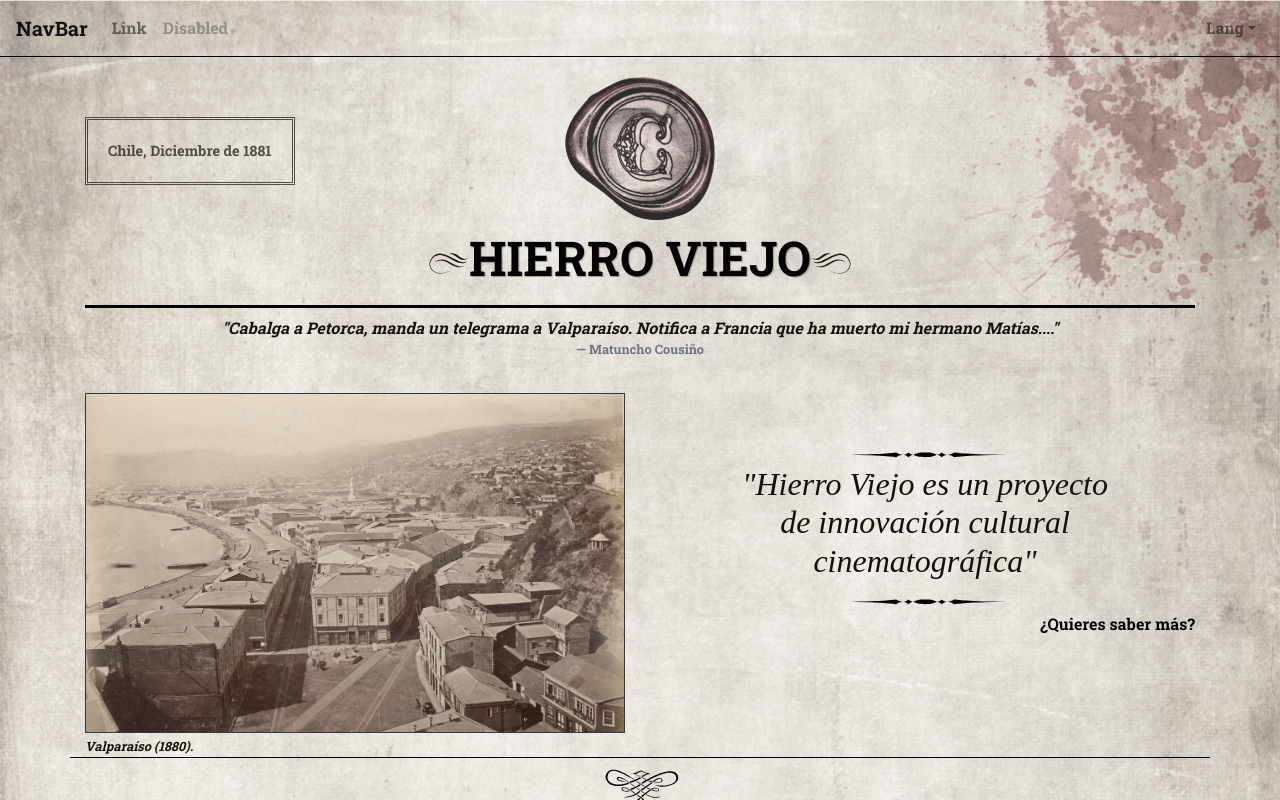
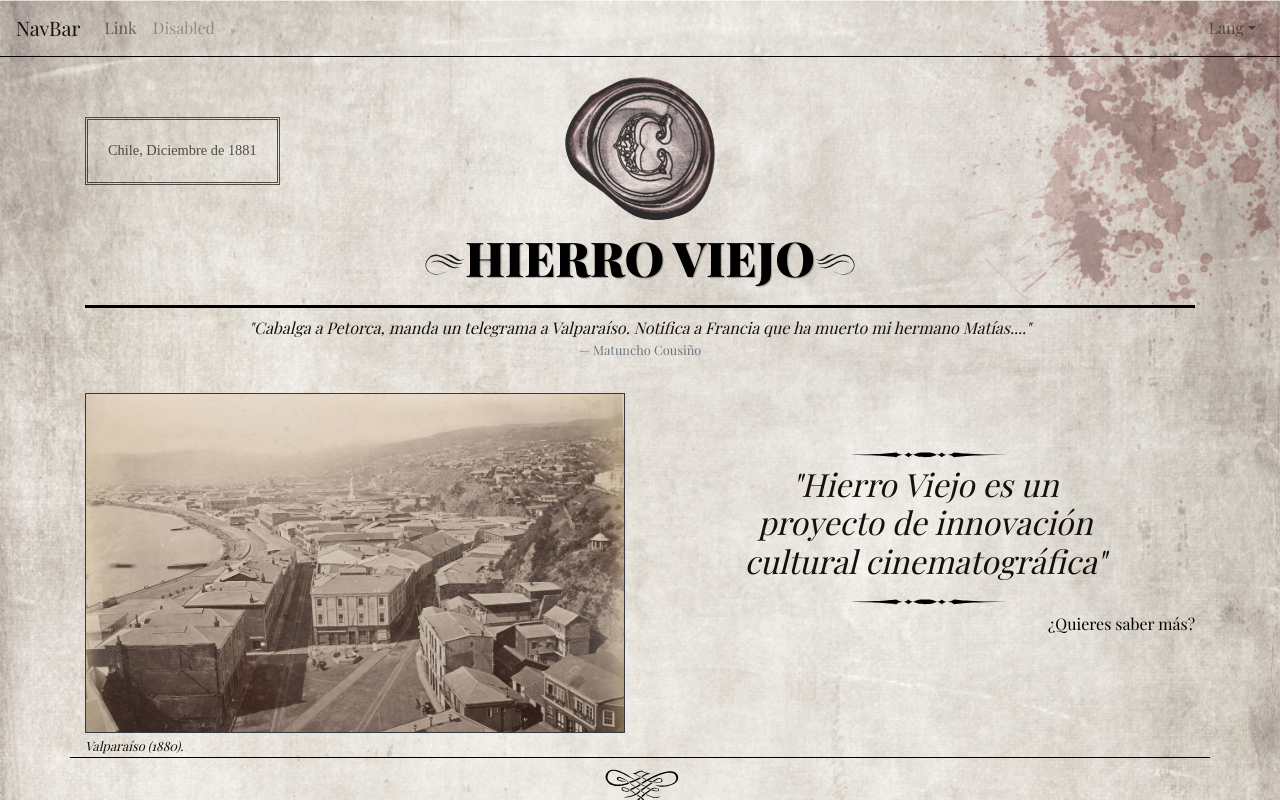
Before and after one commit to sabinovelasquez/hierroviejo, a Vue app: page / in a window 1280 px wide. Shown: the top 800 px of the page. Built offline with nearby package versions, Linux system fonts and the light colour scheme; a web font is replaced by a local one; what vuefire would draw is missing.

Commit message:
styles: editorial fonts

```diff
--- a/src/assets/scss/base/base.scss
+++ b/src/assets/scss/base/base.scss
@@ -1,5 +1,14 @@
 // STYLES THAT GO DIRECT TO A TAG WITHOUT CLASSES
 body {
-  font-family: 'Roboto Slab', serif;
-  font-size: 16px;
+  font-family: 'Playfair Display', serif;
+  font-weight: 400;
 }
+.playfair{
+  font-family: 'Playfair Display', serif;
+}
+.rye{
+  font-family: 'Rye', cursive;
+}
+.ultra{
+  font-family: 'Ultra', serif;
+}
--- a/src/assets/scss/components/title.scss
+++ b/src/assets/scss/components/title.scss
@@ -0,0 +1,3 @@
+.title{
+  font-weight: 900;
+}
--- a/src/assets/scss/settings/fonts-imports.scss
+++ b/src/assets/scss/settings/fonts-imports.scss
@@ -1,25 +1,42 @@
+//===================
+// FONTS
+// Playfair - Rye - Roboto Slab
+//===================
+@import url('https://fonts.googleapis.com/css2?family=Playfair+Display:wght@400;900&family=Roboto+Slab:wght@300&family=Rye&family=Ultra&display=swap');
+
 //===================
 // FONT
-// RUBIK MONO ONE
+// PLAYFAIR DISPLAY
 //===================
-@import url('https://fonts.googleapis.com/css2?family=Rubik+Mono+One&display=swap');
+
 // HOW TO USE
-// font-family: 'Rubik Mono One', sans-serif;
+// font-family: 'Playfair Display', serif;
+//
+// HOW TO WEIGHT
+// Main titles:
+// font-weight: 900;
+//
+// Body:
+// font-weight: 400;
+
+//
+// font-family: 'Rye', cursive;
 
 
 //===================
 // FONT
 // ROBOTO SLAB
 //===================
-@import url('https://fonts.googleapis.com/css2?family=Roboto+Slab:wght@700;800&display=swap');
+
 // HOW TO USE
 // font-family: 'Roboto Slab', serif;
 
-// HOW TO WEIGHT
-// Title & subtitles other than "HIERRO VIEJO"
-// font-weight: 700; //(or 800, TBD).
+//===================
+// FONT
+// RYE
+//===================
 
-// BODY REGULAR
-// font-weight: 300;
-// BODY BOLD
-// font-weight: 500;
+// HOW TO USE
+// font-family: 'Rye', cursive;
+//
+// DECORATIVE TITLES
```
